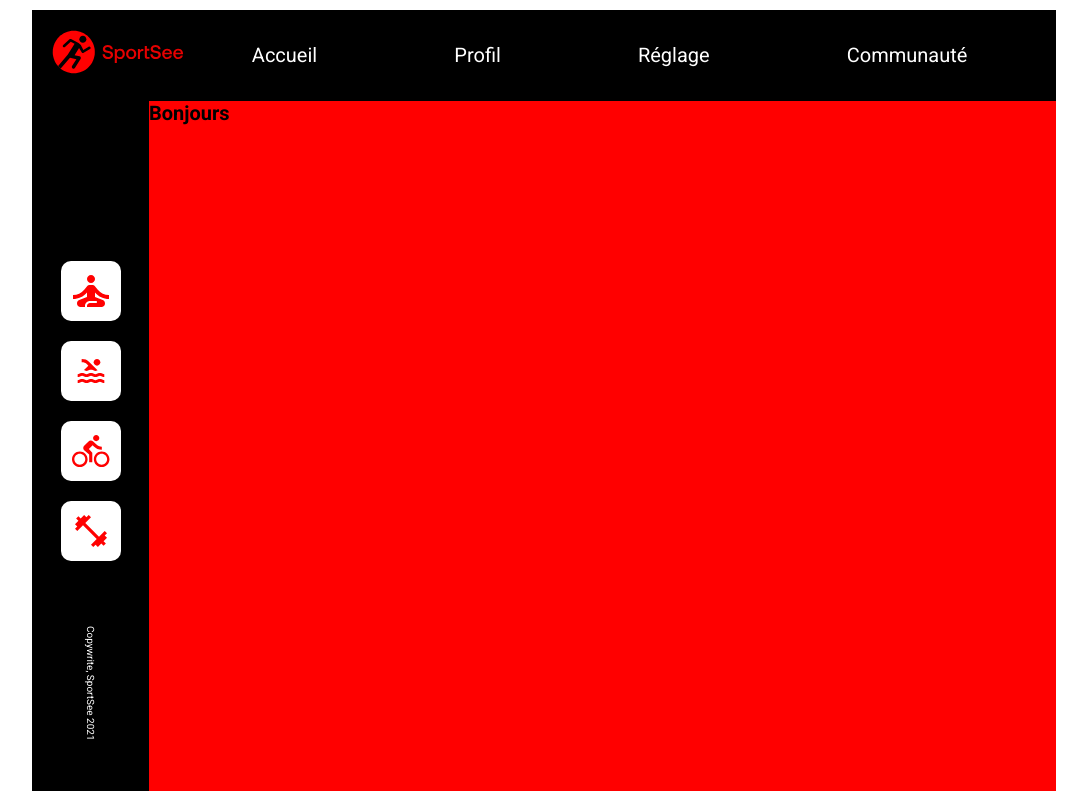
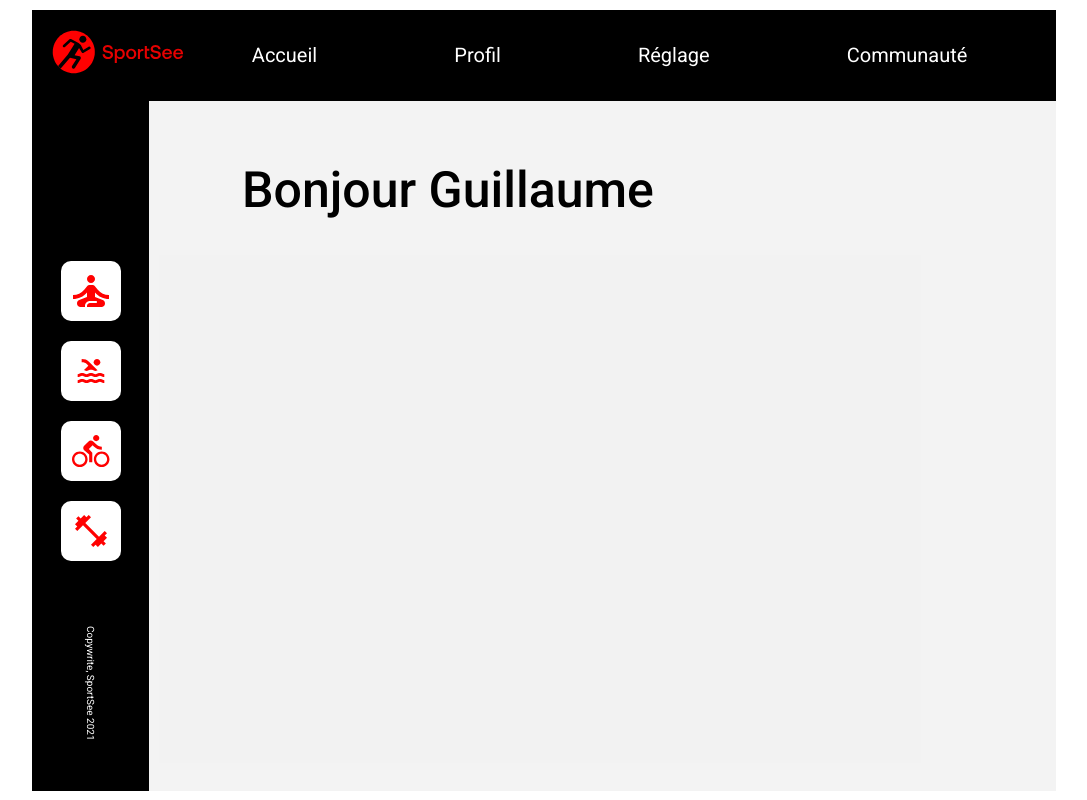
Before and after one commit to Guillaume-Gozillon/SportSee, a React (Create React App) app: page / in a window 1280 px wide. Shown: the whole page, without its empty margins (96-1183 px from the left). Built offline with nearby package versions, Linux system fonts and the light colour scheme.

Commit message:
Add comments

```diff
--- a/src/App.js
+++ b/src/App.js
@@ -1,12 +1,15 @@
-import Display from './View/AllScreen'
+import AllScreen from './View/AllScreen'
 import "./styles/app.scss"
 import { Switch, Route } from "react-router"
+import { USER_MAIN_DATA as data } from './data'
 
 const App = () => {
   return (
     <div className='none'>
       <Switch>
-        <Route path='/' component={Display} exact />
+        <Route path='/' exact >
+          <AllScreen data={data}/>
+        </Route>
       </Switch>
     </div>
   )
--- a/src/Components/Welcome.jsx
+++ b/src/Components/Welcome.jsx
@@ -1,10 +1,12 @@
-const Welcome = () => {
+const Welcome = ({data}) => {
+
+    const name = data[0].userInfos.firstName
+
     return (
         <div>
-            <h1>Bonjours</h1>
+            <h1 className='title'>{`Bonjour ${name}`}</h1>
         </div>
     )
 }
 
-
 export default Welcome
--- a/src/View/AllScreen.jsx
+++ b/src/View/AllScreen.jsx
@@ -2,12 +2,12 @@ import Header from '../Components/Header'
 import VerticalMenu from '../Components/VerticalMenu'
 import Canva from './Canva'
 
-export const AllScreen = () => {
+export const AllScreen = ({data}) => {
     return (
         <div className='application-container'>
             <Header/>
             <VerticalMenu/>
-            <Canva/>
+            <Canva data={data}/>
         </div>
     )
 }
--- a/src/View/Canva.jsx
+++ b/src/View/Canva.jsx
@@ -1,9 +1,9 @@
 import Welcome from "../Components/Welcome"
 
-const Canva = () => {
+const Canva = ({data}) => {
     return (
         <div className='canva'>
-            <Welcome />
+            <Welcome data={data} />
         </div>
     )
 }
--- a/src/data.js
+++ b/src/data.js
@@ -2,7 +2,7 @@ export const USER_MAIN_DATA = [
     {
         id: 12,
         userInfos: {
-            firstName: 'Karl',
+            firstName: 'Guillaume',
             lastName: 'Dovineau',
             age: 31,
         },
--- a/src/styles/_canva.scss
+++ b/src/styles/_canva.scss
@@ -1,5 +1,10 @@
 .canva {
-    margin-left: 117px;
-    height: 69rem;
-    background-color: red;
+    margin-left: 21rem;
+    margin-top: 6rem;
+    height: 63rem;
+    // background-color: rgba(255, 0, 0, 0.226);
+    & .title {
+        font-size: 5rem;
+        font-weight: 500;
+    }
 }
```
